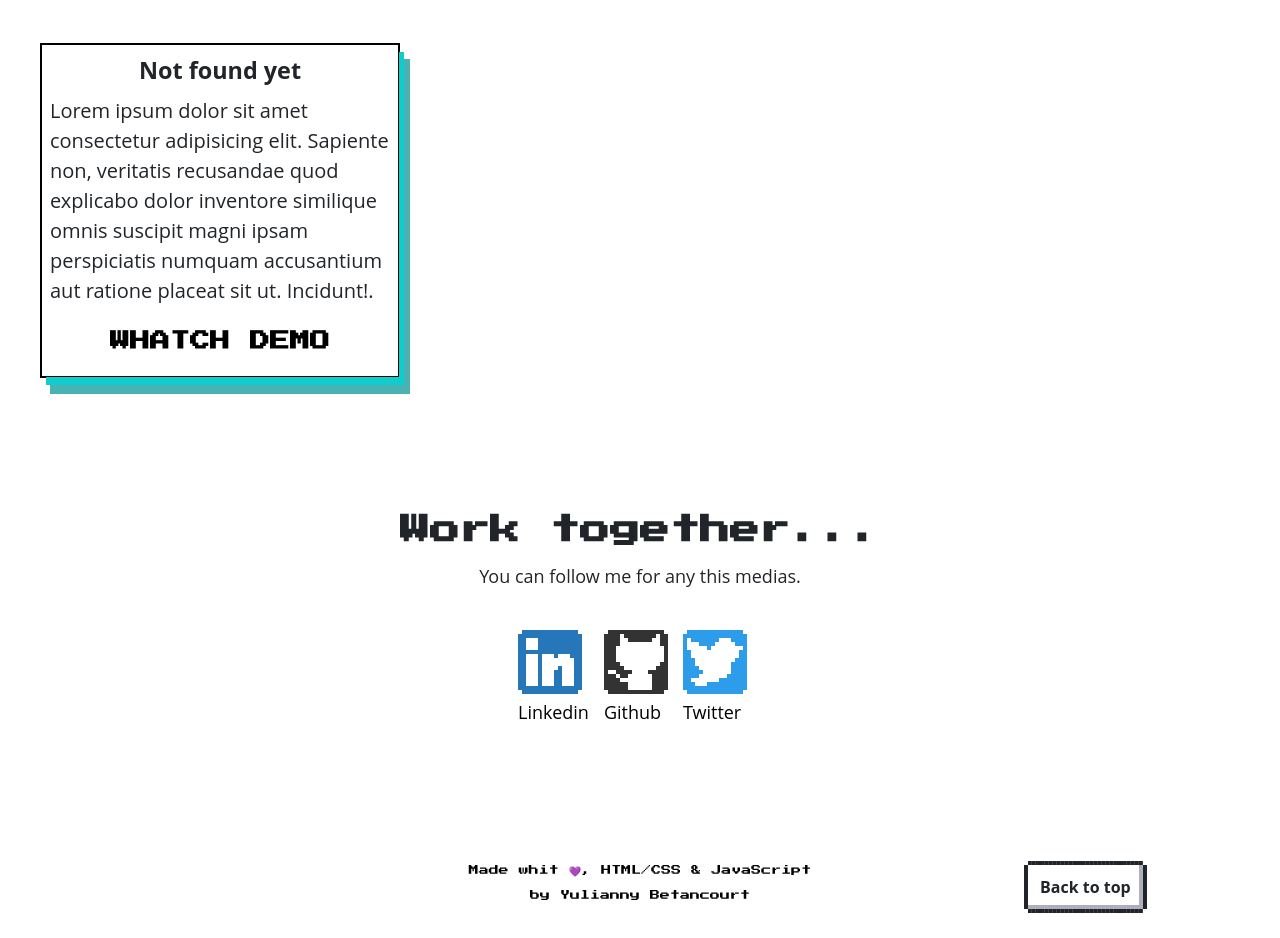
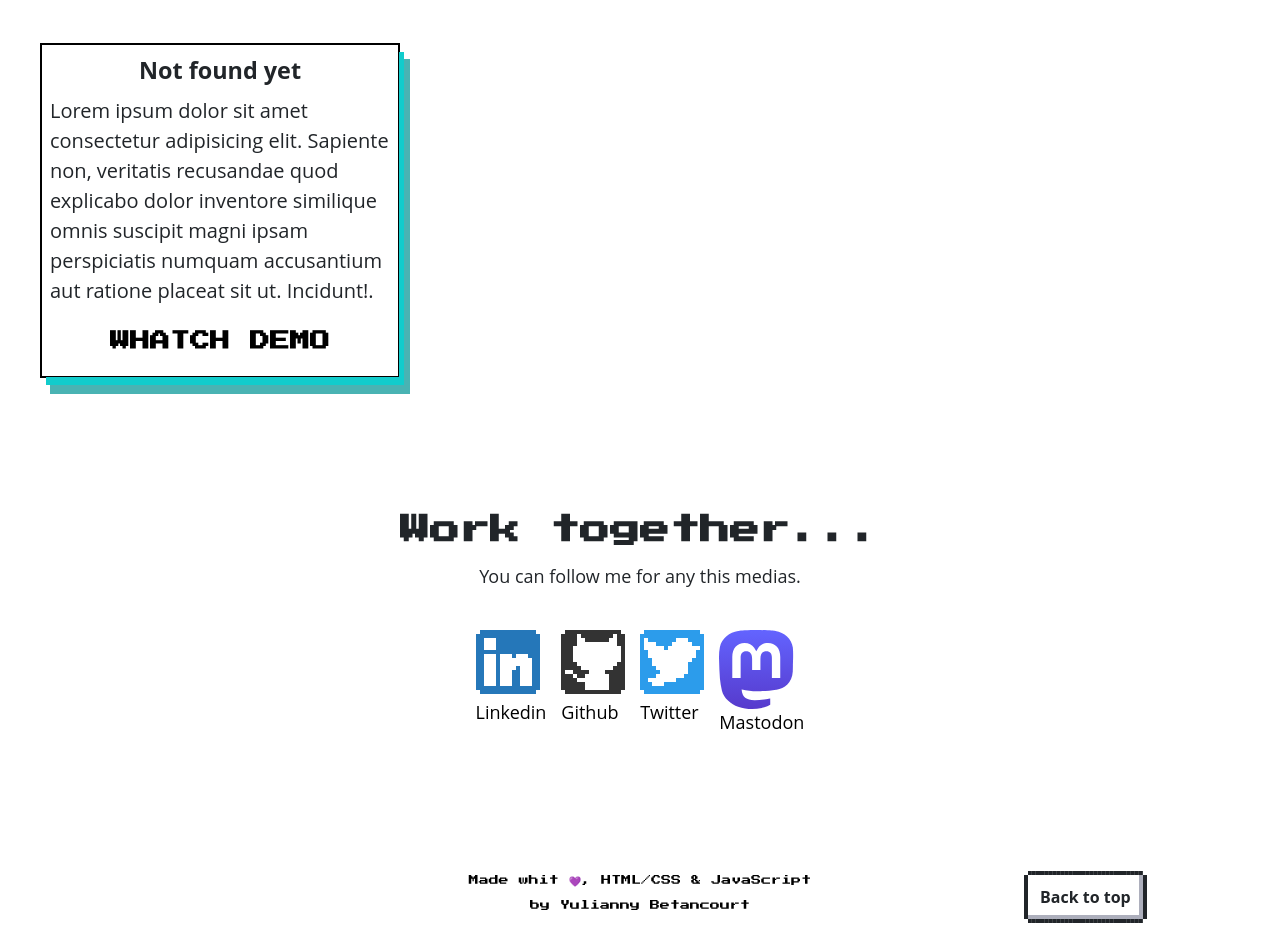
Before and after one commit to yuliannydev/Personal-Portfolio, a website built with Vite: page index.html in a window 1280 px wide. Shown: the part 2327-3265 px from the top of the page. Built offline with nearby package versions, Linux system fonts and the light colour scheme.

Commit message:
Add mastodon logo

```diff
--- a/index.html
+++ b/index.html
@@ -16,7 +16,7 @@
       property="og:description"
       content="My name is Yulianny Betancourt, I'm Systems Engineer."
     />
-    <meta property="og:type" content="Website" />
+    <meta property="og:type" content="Official Website" />
     <meta property="og:url" content="https://www.yuliannydev.tech/" />
     <meta property="og:image" content="" />
     <link
@@ -190,6 +190,18 @@
               ><span class="link-discernibles">Twitter</span></a
             >
           </li>
+          <li>
+            <a
+              rel="me"
+              href="https://mastodon.online/@yulianny"
+              target="_blank"
+            >
+              <i class="nes-icon is-small">
+                <img src="./resource/logo-purple.svg" alt="Logo de Mastodon" />
+              </i>
+              <span class="link-discernibles"><br />Mastodon</span></a
+            >
+          </li>
           <!--
           <li>
             <a href="mailto:yuliannydev@gmail.com" target="_blank">
```
Also changed, not shown: resource/logo-purple.svg (added), 2 other files.
